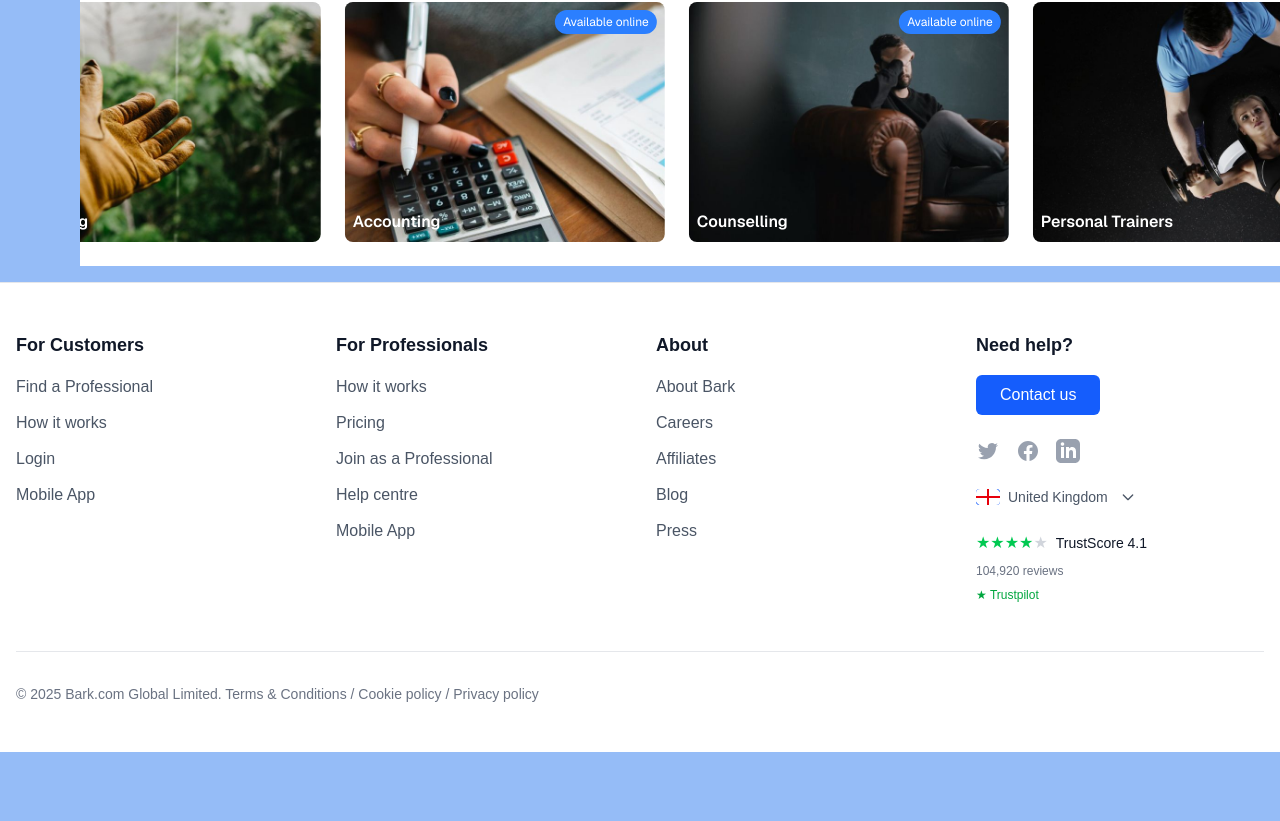
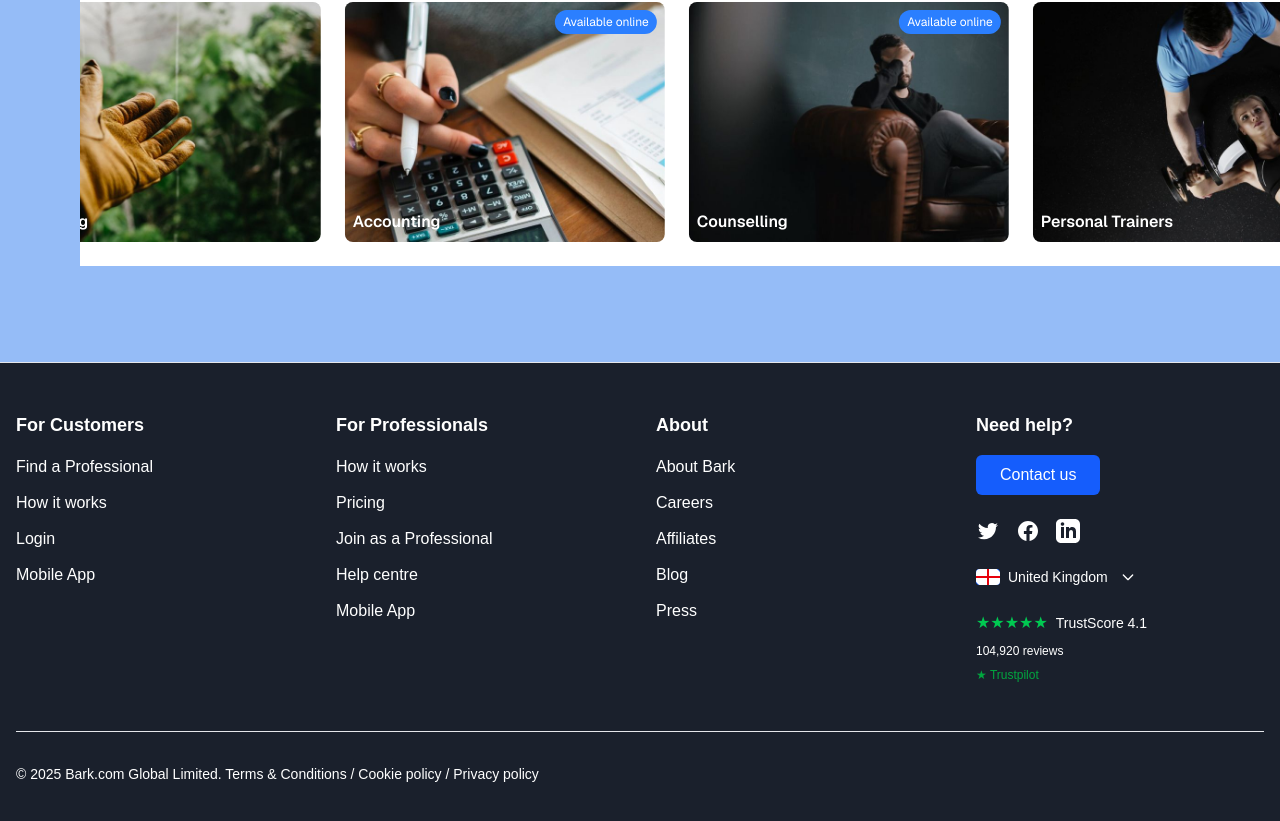
Before and after one commit to superAman07/Getin1click, a Next.js app: page / in a window 1280 px wide. Shown: the part 583-1404 px from the top of the page. Before the commit the page ends 1335 px from the top, so only its background shows below. Built offline with nearby package versions, Linux system fonts and the light colour scheme.

Commit message:
ybhjvhsz

```diff
--- a/components/Footer.tsx
+++ b/components/Footer.tsx
@@ -3,31 +3,31 @@ import Image from "next/image";
 
 export default function Footer() {
   return (
-    <footer className="bg-white border-t border-gray-200 py-12 px-4">
+    <footer className="text-white mt-20 border-t border-gray-200 py-12 px-4" style={{ backgroundColor: "#1a202c", width: "100%" }}>
       <div className="max-w-7xl mx-auto">
         {/* Main footer content */}
         <div className="grid grid-cols-1 md:grid-cols-4 gap-8 mb-12">
           {/* For Customers */}
           <div className="space-y-4">
-            <h3 className="font-semibold text-gray-900 text-lg">For Customers</h3>
+            <h3 className="font-semibold text-white-900 text-lg">For Customers</h3>
             <ul className="space-y-3">
               <li>
-                <a href="#" className="text-gray-600 hover:text-blue-600 transition-colors">
+                <a href="#" className="text-white-600 hover:text-blue-600 transition-colors">
                   Find a Professional
                 </a>
               </li>
               <li>
-                <a href="#" className="text-gray-600 hover:text-blue-600 transition-colors">
+                <a href="#" className="text-white-600 hover:text-blue-600 transition-colors">
                   How it works
                 </a>
               </li>
               <li>
-                <a href="#" className="text-gray-600 hover:text-blue-600 transition-colors">
+                <a href="#" className="text-white-600 hover:text-blue-600 transition-colors">
                   Login
                 </a>
               </li>
               <li>
-                <a href="#" className="text-gray-600 hover:text-blue-600 transition-colors">
+                <a href="#" className="text-white-600 hover:text-blue-600 transition-colors">
                   Mobile App
                 </a>
               </li>
@@ -36,30 +36,30 @@ export default function Footer() {
 
           {/* For Professionals */}
           <div className="space-y-4">
-            <h3 className="font-semibold text-gray-900 text-lg">For Professionals</h3>
+            <h3 className="font-semibold text-white-900 text-lg">For Professionals</h3>
             <ul className="space-y-3">
               <li>
-                <a href="#" className="text-gray-600 hover:text-blue-600 transition-colors">
+                <a href="#" className="text-white-600 hover:text-blue-600 transition-colors">
                   How it works
                 </a>
               </li>
               <li>
-                <a href="#" className="text-gray-600 hover:text-blue-600 transition-colors">
+                <a href="#" className="text-white-600 hover:text-blue-600 transition-colors">
                   Pricing
                 </a>
               </li>
               <li>
-                <a href="#" className="text-gray-600 hover:text-blue-600 transition-colors">
+                <a href="#" className="text-white-600 hover:text-blue-600 transition-colors">
                   Join as a Professional
                 </a>
               </li>
               <li>
-                <a href="#" className="text-gray-600 hover:text-blue-600 transition-colors">
+                <a href="#" className="text-white-600 hover:text-blue-600 transition-colors">
                   Help centre
                 </a>
               </li>
               <li>
-                <a href="#" className="text-gray-600 hover:text-blue-600 transition-colors">
+                <a href="#" className="text-white-600 hover:text-blue-600 transition-colors">
                   Mobile App
                 </a>
               </li>
@@ -68,30 +68,30 @@ export default function Footer() {
 
           {/* About */}
           <div className="space-y-4">
-            <h3 className="font-semibold text-gray-900 text-lg">About</h3>
+            <h3 className="font-semibold text-white-900 text-lg">About</h3>
             <ul className="space-y-3">
               <li>
-                <a href="#" className="text-gray-600 hover:text-blue-600 transition-colors">
+                <a href="#" className="text-white-600 hover:text-blue-600 transition-colors">
                   About Bark
                 </a>
               </li>
               <li>
-                <a href="#" className="text-gray-600 hover:text-blue-600 transition-colors">
+                <a href="#" className="text-white-600 hover:text-blue-600 transition-colors">
                   Careers
                 </a>
               </li>
               <li>
-                <a href="#" className="text-gray-600 hover:text-blue-600 transition-colors">
+                <a href="#" className="text-white-600 hover:text-blue-600 transition-colors">
                   Affiliates
                 </a>
               </li>
               <li>
-                <a href="#" className="text-gray-600 hover:text-blue-600 transition-colors">
+                <a href="#" className="text-white-600 hover:text-blue-600 transition-colors">
                   Blog
                 </a>
               </li>
               <li>
-                <a href="#" className="text-gray-600 hover:text-blue-600 transition-colors">
+                <a href="#" className="text-white-600 hover:text-blue-600 transition-colors">
                   Press
                 </a>
               </li>
@@ -102,7 +102,7 @@ export default function Footer() {
           <div className="space-y-6">
             {/* Need help section */}
             <div className="space-y-4">
-              <h3 className="font-semibold text-gray-900 text-lg">Need help?</h3>
+              <h3 className="font-semibold text-white-900 text-lg">Need help?</h3>
               <button className="bg-blue-600 hover:bg-blue-700 text-white px-6 py-2 rounded-md transition-colors">
                 Contact us
               </button>
@@ -110,17 +110,17 @@ export default function Footer() {
 
             {/* Social media icons */}
             <div className="flex space-x-4">
-              <a href="#" className="text-gray-400 hover:text-blue-600 transition-colors">
+              <a href="#" className="text-white-400 hover:text-blue-600 transition-colors">
                 <svg className="w-6 h-6" fill="currentColor" viewBox="0 0 24 24">
                   <path d="M8.29 20.251c7.547 0 11.675-6.253 11.675-11.675 0-.178 0-.355-.012-.53A8.348 8.348 0 0022 5.92a8.19 8.19 0 01-2.357.646 4.118 4.118 0 001.804-2.27 8.224 8.224 0 01-2.605.996 4.107 4.107 0 00-6.993 3.743 11.65 11.65 0 01-8.457-4.287 4.106 4.106 0 001.27 5.477A4.072 4.072 0 012.8 9.713v.052a4.105 4.105 0 003.292 4.022 4.095 4.095 0 01-1.853.07 4.108 4.108 0 003.834 2.85A8.233 8.233 0 012 18.407a11.616 11.616 0 006.29 1.84"/>
                 </svg>
               </a>
-              <a href="#" className="text-gray-400 hover:text-blue-600 transition-colors">
+              <a href="#" className="text-white-400 hover:text-blue-600 transition-colors">
                 <svg className="w-6 h-6" fill="currentColor" viewBox="0 0 24 24">
                   <path fillRule="evenodd" d="M22 12c0-5.523-4.477-10-10-10S2 6.477 2 12c0 4.991 3.657 9.128 8.438 9.878v-6.987h-2.54V12h2.54V9.797c0-2.506 1.492-3.89 3.777-3.89 1.094 0 2.238.195 2.238.195v2.46h-1.26c-1.243 0-1.63.771-1.63 1.562V12h2.773l-.443 2.89h-2.33v6.988C18.343 21.128 22 16.991 22 12z" clipRule="evenodd"/>
                 </svg>
               </a>
-              <a href="#" className="text-gray-400 hover:text-blue-600 transition-colors">
+              <a href="#" className="text-white-400 hover:text-blue-600 transition-colors">
                 <svg className="w-6 h-6" fill="currentColor" viewBox="0 0 24 24">
                   <path fillRule="evenodd" d="M19 0h-14c-2.761 0-5 2.239-5 5v14c0 2.761 2.239 5 5 5h14c2.762 0 5-2.239 5-5v-14c0-2.761-2.238-5-5-5zm-11 19h-3v-11h3v11zm-1.5-12.268c-.966 0-1.75-.79-1.75-1.764s.784-1.764 1.75-1.764 1.75.79 1.75 1.764-.783 1.764-1.75 1.764zm13.5 12.268h-3v-5.604c0-3.368-4-3.113-4 0v5.604h-3v-11h3v1.765c1.396-2.586 7-2.777 7 2.476v6.759z" clipRule="evenodd"/>
                 </svg>
@@ -128,7 +128,7 @@ export default function Footer() {
             </div>
 
             {/* Country selector */}
-            <div className="flex items-center space-x-2 text-gray-600">
+            <div className="flex items-center space-x-2 text-white-600">
               <div className="flex items-center space-x-2 cursor-pointer hover:text-blue-600 transition-colors">
                 <div className="w-6 h-4 bg-blue-600 relative overflow-hidden rounded-sm">
                   {/* UK Flag representation */}
@@ -150,14 +150,14 @@ export default function Footer() {
               <div className="flex items-center space-x-2">
                 <div className="flex text-green-500">
                   {"★★★★★".split("").map((star, i) => (
-                    <span key={i} className={i < 4 ? "text-green-500" : "text-gray-300"}>
+                    <span key={i} className={i < 4 ? "text-green-500" : "text-white-300"}>
                       {star}
                     </span>
                   ))}
                 </div>
-                <span className="text-sm font-medium text-gray-900">TrustScore 4.1</span>
+                <span className="text-sm font-medium text-white-900">TrustScore 4.1</span>
               </div>
-              <div className="text-xs text-gray-500">
+              <div className="text-xs text-white-500">
                 <span className="font-medium">104,920</span> reviews
               </div>
               <div className="text-xs text-green-600 font-medium">
@@ -170,7 +170,7 @@ export default function Footer() {
         {/* Copyright and legal links */}
         <div className="pt-8 border-t border-gray-200">
           <div className="flex flex-col md:flex-row justify-between items-start md:items-center space-y-4 md:space-y-0">
-            <div className="text-sm text-gray-500">
+            <div className="text-sm text-white-500">
               © 2025 Bark.com Global Limited.{" "}
               <a href="#" className="hover:text-blue-600 transition-colors">
                 Terms & Conditions
--- a/components/HeroPage.tsx
+++ b/components/HeroPage.tsx
@@ -51,7 +51,7 @@ export default function HeroPage() {
                     </p>
                 </div>
             </div>
-            <div className="relative w-full overflow-hidden bg-white py-6">
+            <div className="relative  overflow-hidden bg-white py-6">
                 {/* Wrapper for marquee */}
                 <div className="flex animate-marquee space-x-6">
                     {/* Card 1 */}
```
